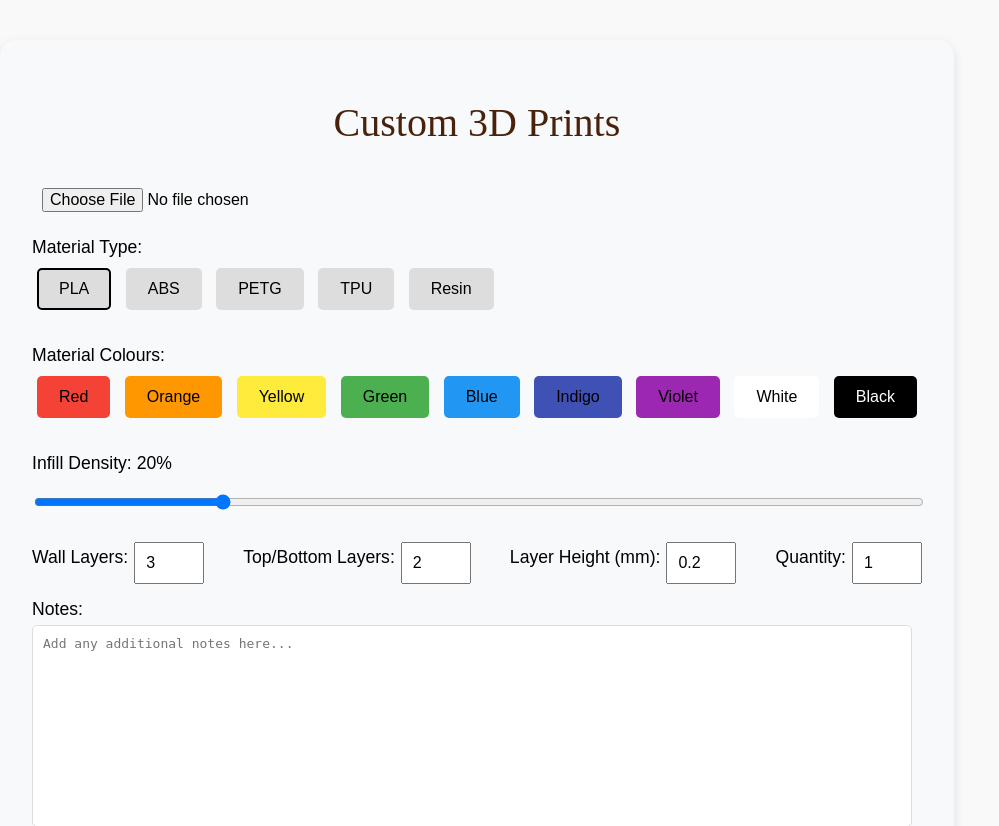
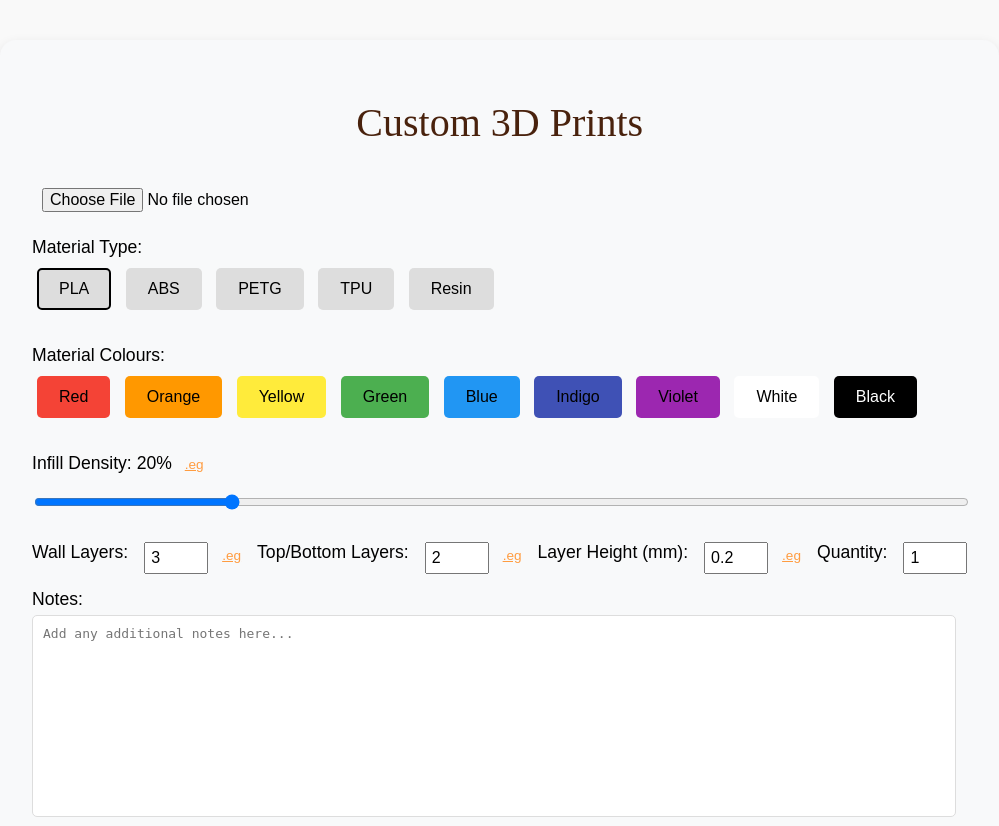
Before and after one commit to DavidTheViper20/3d-print-cost-calculator, a Flask app: page / in a window 1280 px wide. Shown: the top 826 px of the page, without its empty margins (140-1139 px from the left). Run offline with Flask 3, Linux system fonts and the light colour scheme; some libraries are stand-ins or nearby versions.

Commit message:
Updated Python app with latest changes

```diff
--- a/templates/index.html
+++ b/templates/index.html
@@ -85,14 +85,13 @@
             border-radius: 8px;
         }
         .settings {
-            display: none;  /* "none" TO MAKE MASTER SETTINGS VANISH "block "TO MAKE MASTER SETTINGS SHOW */
+            display: none;
             width: 45%;
             background: #f2f2f2;
             padding: 20px;
             border-radius: 10px;
             box-shadow: 0px 0px 10px rgba(0, 0, 0, 0.1);
             margin-left: 20px;
-
         }
         .settings h2 {
             text-align: center;
@@ -122,7 +121,6 @@
         .material-option:hover {
             background-color: #bbb;
         }
-/* Colour buttons styling */
         .colour {
             display: inline-block;
             padding: 10px 20px;
@@ -134,26 +132,20 @@
             color: white;
             font-weight: 500;
         }
-
         .colour.selected {
             border: 2px solid black;
         }
-
-/* Grey border for black colour */
         .colour.black.selected {
-    border: 2px solid rgb(122, 122, 122); /* Grey border when black is selected */
+            border: 2px solid rgb(122, 122, 122);
         }
-
         .colour.white {
             background-color: #ffffff;
             color: black;
         }
-
         .colour.black {
             background-color: #000000;
             color: white;
         }
-
         .colour.red { background-color: #f44336; color: black; }
         .colour.orange { background-color: #ff9800; color: black; }
         .colour.yellow { background-color: #ffeb3b; color: black; }
@@ -166,8 +158,6 @@
             margin-top: 15px;
         }
 
-
-/* Quantity input styles */
         .quantity-container {
             display: flex;
             flex-direction: column;
@@ -178,7 +168,67 @@
         .quantity-container label {
             margin-bottom: 5px;
         }
+
+/* General Hover Text Styles */
+.hover-text {
+    display: inline-block;
+    margin-left: 8px;
+    cursor: pointer;
+    font-size: 0.85rem;
+    color: #ff9c40;
+    text-decoration: underline;
+    font-family: 'Avenir Next', sans-serif;
+    position: relative; /* Position relative to its container */
+    z-index: 10;
+}
+
+/* Popup Styles */
+.popup-text {
+    font-family: 'Avenir Next', sans-serif; /* Apply Avenir Next font */
+    font-size: 0.9rem; /* Slightly larger text */
+    color: #555;
+    line-height: 1.4; /* Adjust line height for better readability */
+}
+
+/* Adjust the Popup Size */
+.popup {
+    display: none;
+    position: absolute;
+    top: 100%; /* Position the popup below the .hover-text */
+    left: 0;
+    background-color: white;
+    border: 1px solid #ddd;
+    padding: 15px; /* Add more padding to make the box larger */
+    width: 250px; /* Make the popup box slightly larger */
+    box-shadow: 0 4px 8px rgba(0, 0, 0, 0.2);
+    z-index: 1000;
+    margin-top: 5px; /* Adds a small gap between the text and popup */
+    border-radius: 5px; /* Add rounded corners for a smoother look */
+}
+
+/* Display the popup when hovering over the corresponding .hover-text element */
+.hover-text:hover + .popup {
+    display: block; /* This shows the popup when hovering over the .hover-text */
+}
+
+/* Styling for the number input fields */
+input[type="number"] {
+    width: 70px;
+    padding: 5px;
+    font-size: 1em;
+    margin-top: 5px;
+    margin-left: 10px;
+    box-sizing: border-box;
+}
+
+.popup-image {
+    width: 100%;
+    max-width: 50px;
+    height: auto;
+}
+
     </style>
+
 
 <script src="https://cdn.jsdelivr.net/npm/jszip@3.7.1/dist/jszip.min.js"></script>
 
@@ -228,29 +278,61 @@
   </div>
 </div>
 
-            <!-- Infill Density -->
-            <div class="input-container">
-              <label for="infill">Infill Density: <span id="infillValue">20</span>%</label>
+<div class="input-container" style="position: relative;">
+    <label for="infill">
+        Infill Density: <span id="infillValue">20</span>%
+        <span class="popup-wrapper" style="position: relative; display: inline-block;">
+            <span id="egText" class="hover-text">.eg</span>
+            <div id="popup" class="popup">
+                <!-- Use the correct relative path to your image -->
+                <img src="{{ url_for('static', filename='images/percentage-of-3D-printed-infill-2.jpg') }}" alt="Infill Density" class="popup-image" />
+                <p class="popup-text">Infill density refers to the amount of material used inside a 3D printed object. A higher infill percentage means a stronger, more solid print, while a lower infill percentage reduces the material used, making the print lighter but less durable.</p>
+            </div>
+        </span>
+    </label>
+
     <input type="range" id="infill" min="0" max="100" value="20" oninput="updateInfillValue()">
 </div>
 
-            <!-- Shell Options -->
+
   <div id="shell-options-container" style="display: flex; align-items: center; justify-content: space-between; flex-wrap: wrap; gap: 1rem; width: 100%; margin-top: 10px;">
-              <div style="display: flex; align-items: center; gap: 6px;">
+    <!-- Wall Layers Section -->
+    <div style="display: flex; align-items: center; gap: 6px; position: relative;">
         <label for="wallLayers">Wall Layers:</label>
-                <input type="number" id="wallLayers" value="3" min="1" step="1" style="width: 70px;" />
+        <input type="number" id="wallLayers" value="3" min="1" step="1" style="width: 64px;" />
+        <span id="egTextWallLayers" class="hover-text">.eg</span>
+        <div id="popupWallLayers" class="popup">
+            <img src="https://via.placeholder.com/100" alt="Sample Image" class="popup-image" />
+            <p class="popup-text">Wall layers are the outermost printed layers of your 3D model. They provide the external strength and durability needed to hold the shape of your object. Increasing the number of wall layers can improve the sturdiness and surface quality of the printed object, making it more resistant to wear and tear.</p>
         </div>
-              <div style="display: flex; align-items: center; gap: 6px;">
+    </div>
+
+    <!-- Top/Bottom Layers Section -->
+    <div style="display: flex; align-items: center; gap: 6px; position: relative;">
         <label for="topBottomLayers">Top/Bottom Layers:</label>
-                <input type="number" id="topBottomLayers" value="2" min="1" step="1" style="width: 70px;" />
+        <input type="number" id="topBottomLayers" value="2" min="1" step="1" style="width: 64px;" />
+        <span id="egTextTopBottom" class="hover-text">.eg</span>
+        <div id="popupTopBottom" class="popup">
+            <img src="https://via.placeholder.com/100" alt="Sample Image" class="popup-image" />
+            <p class="popup-text">Top and bottom layers are the solid layers that cover the top and bottom faces of your 3D print. They provide a smooth surface finish and help seal the interior of the print. The more top/bottom layers you use, the better the surface finish and strength of the top and bottom faces will be. This is especially important for prints where the top needs to be flat and smooth.
+            </p>
         </div>
-              <div style="display: flex; align-items: center; gap: 6px;">
+    </div>
+
+    <!-- Layer Height Section -->
+    <div style="display: flex; align-items: center; gap: 6px; position: relative;">
         <label for="layerHeight">Layer Height (mm):</label>
-                <input type="number" id="layerHeight" value="0.2" min="0.05" max="0.4" step="0.05" style="width: 70px;" />
+        <input type="number" id="layerHeight" value="0.2" min="0.05" max="0.4" step="0.05" style="width: 64px;" />
+        <span id="egTextLayerHeight" class="hover-text">.eg</span>
+        <div id="popupLayerHeight" class="popup">
+            <img src="https://via.placeholder.com/100" alt="Sample Image" class="popup-image" />
+            <p class="popup-text">Layer height refers to the thickness of each individual printed layer. A smaller layer height (e.g., 0.1mm) creates more detailed prints, but takes longer to print. A larger layer height (e.g., 0.3mm) is faster but can result in a rougher surface finish. Choose a layer height based on the level of detail and print speed you're aiming for.</p>
         </div>
+    </div>
+
     <div style="display: flex; align-items: center; gap: 6px;">
         <label for="quantity">Quantity:</label>
-                <input type="number" id="quantity" value="1" min="1" step="1" style="width: 70px;" />
+        <input type="number" id="quantity" value="1" min="1" step="1" style="width: 64px;" />
       </div>
 </div>
 
@@ -660,6 +742,33 @@ fetch("https://threed-print-cost-calculator.onrender.com/generate_zip", {
 });
 
         }
+
+        const infillSlider = document.getElementById('infill');
+const infillValue = document.getElementById('infillValue');
+
+function updateInfillValue() {
+    const value = infillSlider.value;
+    infillValue.textContent = value;
+
+    // Get the width of the slider to adjust the background width proportionally
+    const sliderWidth = infillSlider.offsetWidth;
+    const percent = (value - infillSlider.min) / (infillSlider.max - infillSlider.min);
+
+    // Ensure the blue part is slightly adjusted at the extremes to cover the entire slider properly
+    const backgroundWidth = sliderWidth * percent; // Background width based on the slider value
+    const thumbOffset = 12; // This accounts for the thumb size adjustment
+
+    // Apply the background gradient ensuring that the gradient doesn't just start at the beginning or end.
+    infillSlider.style.background = `linear-gradient(to right, #007BFF ${backgroundWidth + thumbOffset}px, #ccc ${backgroundWidth + thumbOffset}px)`;
+}
+
+// Call once to initialize on load
+updateInfillValue();
+
+// Update the value dynamically as the slider moves
+infillSlider.addEventListener('input', updateInfillValue);
+
+
     </script>
 </body>
 </html>
```
Also changed, not shown: images/percentage-of-3D-printed-infill-2.JPG (added), images/percentage-of-3D-printed-infill.png (added). Lines whose indentation alone changed are shown as unchanged.
